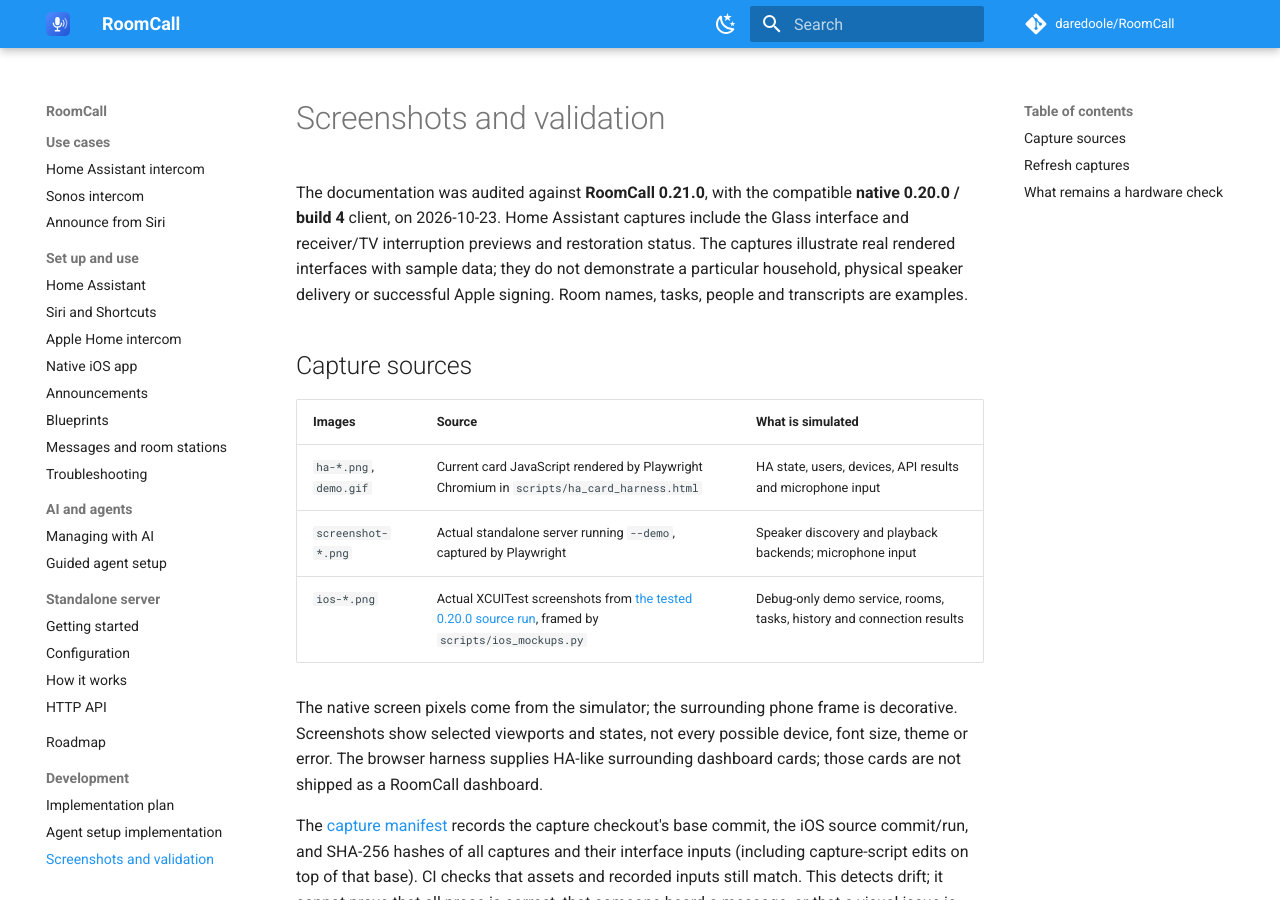
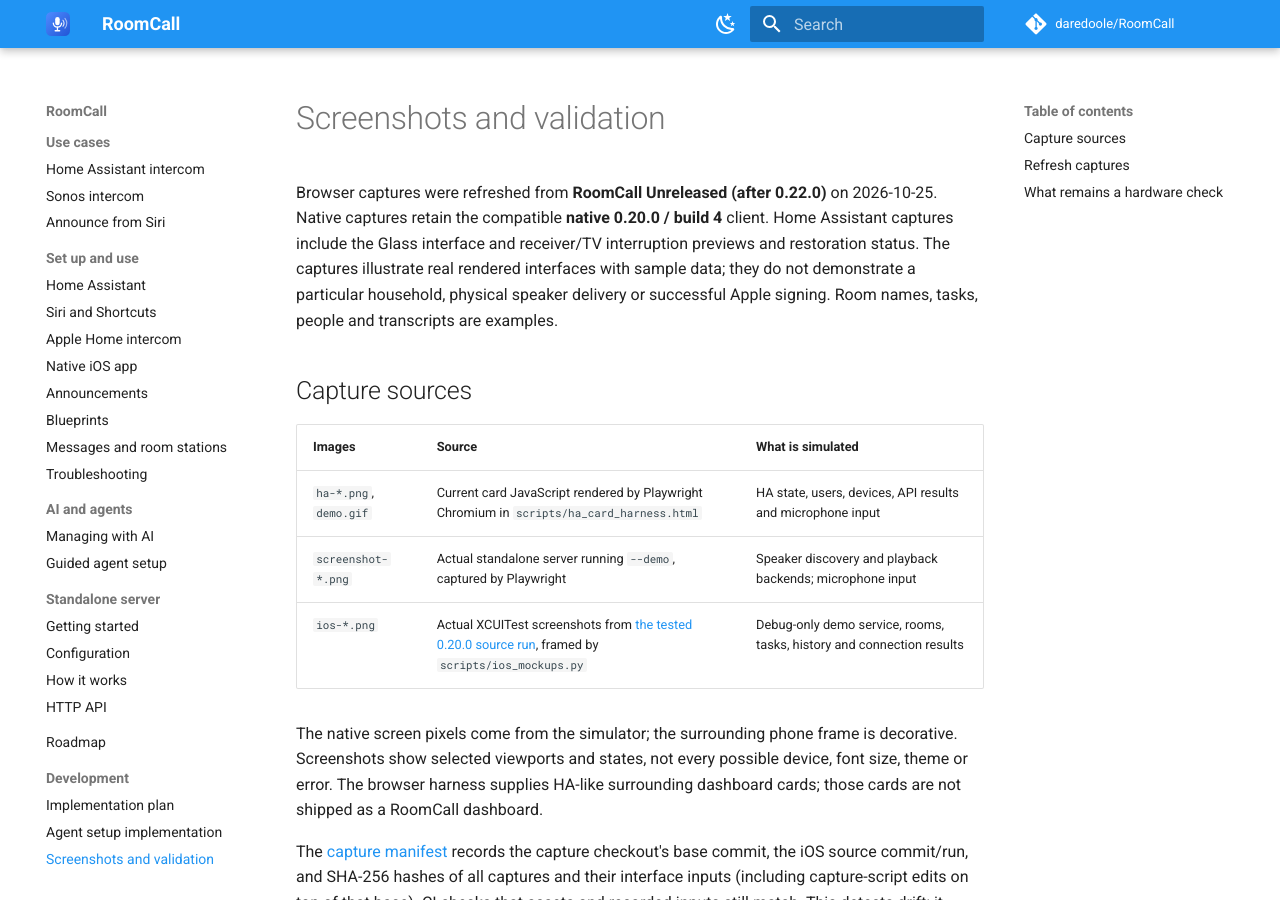
Before and after one commit to daredoole/RoomCall, an MkDocs documentation site: the page built from docs/screenshots.md, in a window 1280 px wide and 900 px high. Built offline with MkDocs 1.6.1 and Material for MkDocs 9.7.7, drawn with Linux system fonts in a browser that asks for light colours; comment, search, counter and statistics services are not loaded.

Commit message:
docs: date refreshed browser captures

```diff
--- a/docs/screenshots.md
+++ b/docs/screenshots.md
@@ -1,7 +1,8 @@
 # Screenshots and validation
 
-The documentation was audited against **RoomCall 0.21.0**, with the compatible
-**native 0.20.0 / build 4** client, on 2026-10-23. Home Assistant captures include
+Browser captures were refreshed from **RoomCall Unreleased (after 0.22.0)** on
+2026-10-25. Native captures retain the compatible **native 0.20.0 / build 4** client.
+Home Assistant captures include
 the Glass interface and receiver/TV interruption previews and restoration status. The captures illustrate real rendered interfaces with sample data;
 they do not demonstrate a particular household, physical speaker delivery or
 successful Apple signing. Room names, tasks, people and transcripts are examples.
```
